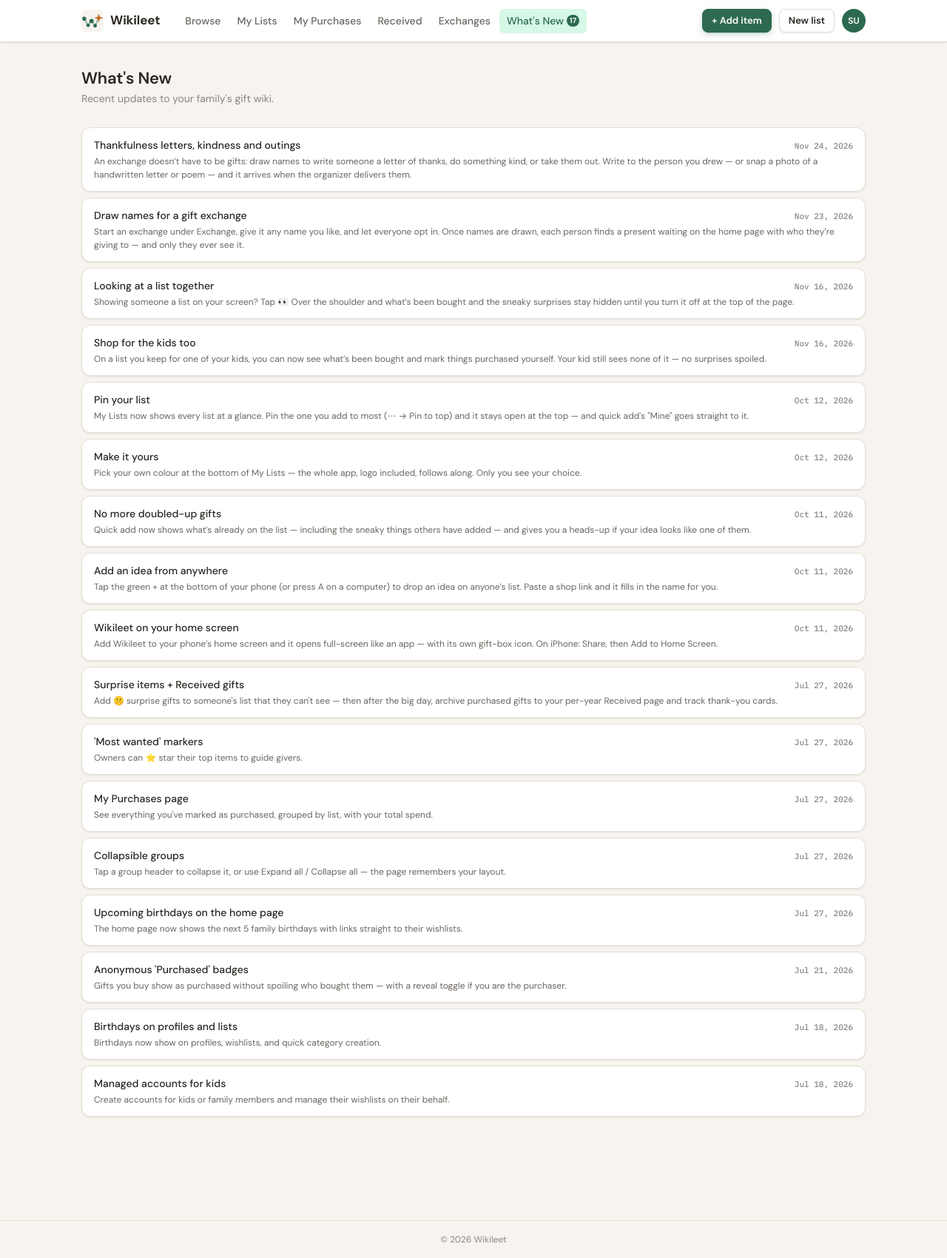
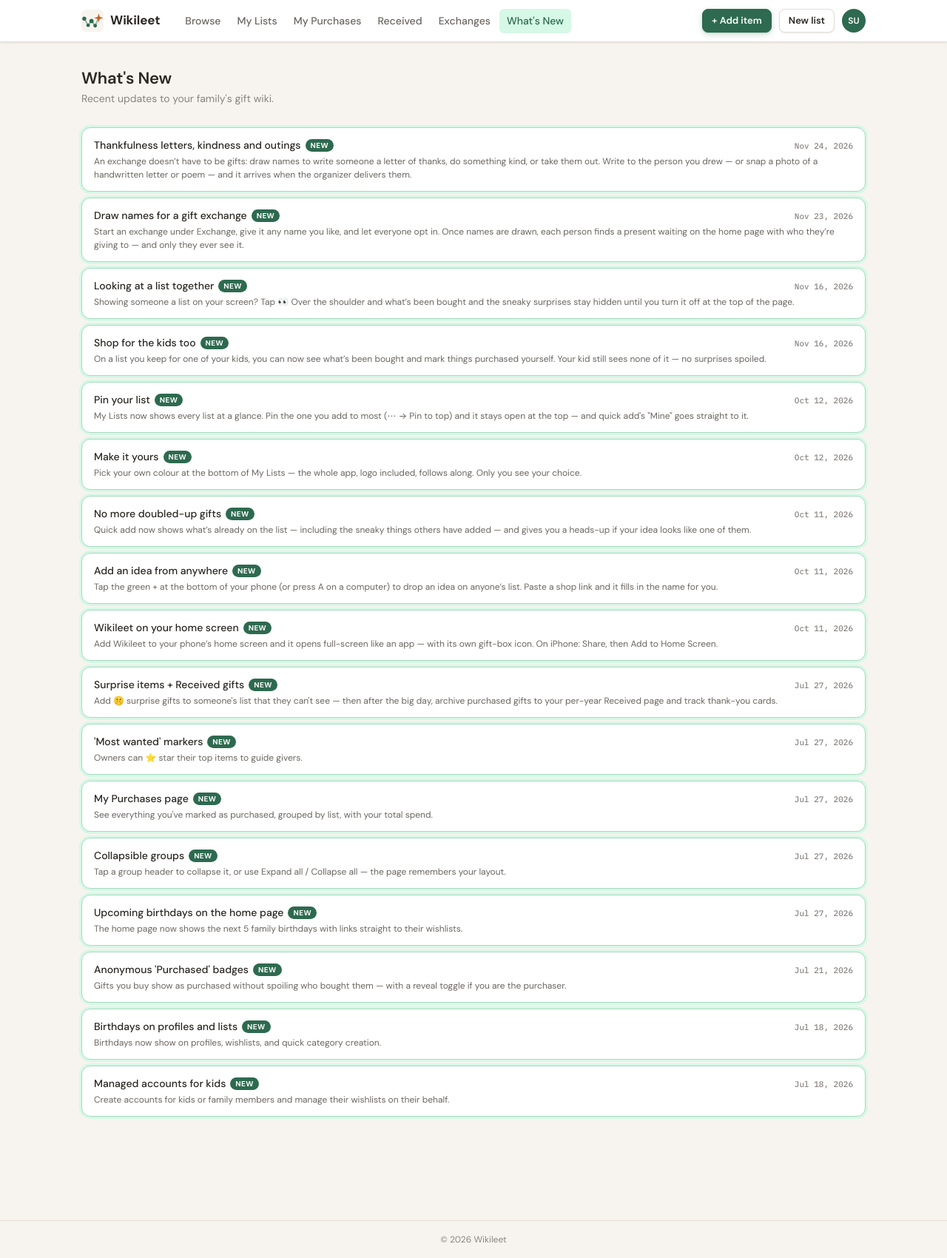
Before and after one commit to gabeduke/django-gift-wiki, a Django app: page /changelog/ in a window 1280 px wide. Shown: the whole page at 74% size. Run offline with Django 4.2, Linux system fonts and the light colour scheme; the visitor is signed in with stand-in values (Sample User, id 1); data comes from the database, SQL or seed files in the repository; data that the repository does not hold is empty; some libraries are stand-ins or nearby versions.

Commit message:
fix: opening What's New marks updates as read (#122)
Updates were only marked read by the home card's "Got it" button. Reading
them on the What's New page (the More sheet's way in) left the nav badge
and the More tab's dot up for good.

Now opening the page marks every unread entry seen, before rendering so
the badge clears on that page. Entries that were unread get a "New" tag
for that visit. Dismiss and the page share one bulk insert.


Claude-Session: https://claude.ai/code/session_01WpqCZPJxzug7CrmSzU75LT

Co-authored-by: Claude Opus 5.5 <noreply@anthropic.com>

```diff
--- a/gift/models.py
+++ b/gift/models.py
@@ -469,7 +469,8 @@ class Season(models.Model):
 class ChangelogEntry(models.Model):
     """
     A "What's new" announcement. Unseen active entries are shown on the home
-    page until the user dismisses them (which adds them to seen_by).
+    page until the user dismisses them or opens the What's New page (either
+    adds them to seen_by).
     """
 
     slug = models.SlugField(unique=True)
--- a/gift/static/css/custom.css
+++ b/gift/static/css/custom.css
@@ -936,6 +936,12 @@ a.wl-list-row:active { transform: scale(.985); }
 }
 .wl-changelog-body { margin: 2px 0 0; font-size: 13px; color: var(--text-secondary); }
 .wl-item-name .wl-changelog-date { margin-left: auto; }
+.wl-new-badge {
+  padding: 1px 7px; border-radius: var(--radius-pill);
+  background: var(--brand); color: #fff;
+  font-size: 10px; font-weight: 700; letter-spacing: .04em; text-transform: uppercase;
+}
+.wl-item-row.is-new { border-color: var(--brand-border); box-shadow: 0 0 0 3px var(--brand-light), var(--shadow-1); }
 .wl-changelog-foot {
   display: flex; align-items: center; justify-content: space-between; gap: 12px;
   margin-top: 10px;
--- a/gift/templates/gift/changelog.html
+++ b/gift/templates/gift/changelog.html
@@ -16,10 +16,11 @@
   {% if entries %}
     <div class="wl-cat-section">
       {% for entry in entries %}
-      <div class="wl-item-row">
+      <div class="wl-item-row{% if entry.is_new %} is-new{% endif %}">
         <div class="wl-item-main">
           <div class="wl-item-name">
             <span>{{ entry.title }}</span>
+            {% if entry.is_new %}<span class="wl-new-badge">New</span>{% endif %}
             <span class="wl-changelog-date">{{ entry.published_at|date:"M j, Y" }}</span>
           </div>
           <div class="wl-item-desc">{{ entry.body }}</div>
--- a/gift/views.py
+++ b/gift/views.py
@@ -1662,10 +1662,29 @@ def home(request):
     return render(request, 'gift/home.html', context)
 
 
+def mark_changelog_seen(user, entries):
+    """Record `entries` as seen by `user` in one query, however many there are."""
+    ChangelogEntry.seen_by.through.objects.bulk_create(
+        [ChangelogEntry.seen_by.through(changelogentry_id=entry.id, wikiuser_id=user.id) for entry in entries],
+        ignore_conflicts=True,
+    )
+
+
 @login_required
 def changelog(request):
-    """Full "What's new" history — every active entry, newest first."""
-    entries = ChangelogEntry.objects.filter(is_active=True)
+    """Full "What's new" history — every active entry, newest first.
+
+    Opening it counts as reading it: anything unseen is tagged "New" for this
+    visit and then marked seen, so the nav badge and the More tab's dot clear
+    without a trip back to the home card's "Got it".
+    """
+    entries = list(ChangelogEntry.objects.filter(is_active=True))
+    seen = set(request.user.seen_changelog_entries.values_list('id', flat=True))
+    unseen = [entry for entry in entries if entry.id not in seen]
+    for entry in unseen:
+        entry.is_new = True
+    # Before rendering, so this page's own badge already reads zero
+    mark_changelog_seen(request.user, unseen)
     return render(request, 'gift/changelog.html', {'entries': entries})
 
 
@@ -1673,9 +1692,10 @@ def changelog(request):
 @login_required
 def changelog_dismiss(request):
     """Mark every currently-unseen active entry as seen by the current user."""
-    unseen = ChangelogEntry.objects.filter(is_active=True).exclude(seen_by=request.user)
-    for entry in unseen:
-        entry.seen_by.add(request.user)
+    mark_changelog_seen(
+        request.user,
+        ChangelogEntry.objects.filter(is_active=True).exclude(seen_by=request.user),
+    )
     return redirect('gift:home')
 
 
```
Also changed, not shown: tests/api/test_changelog.py (+37 -0 lines).
